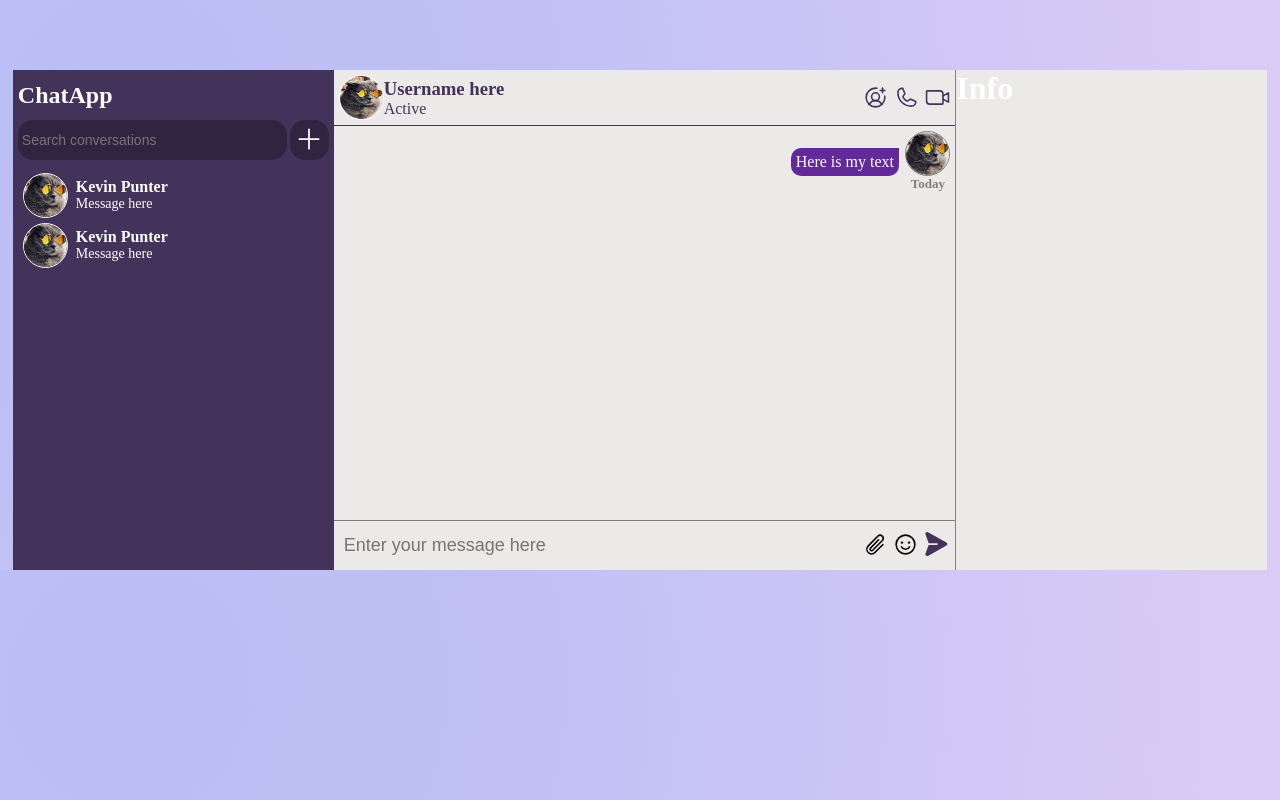
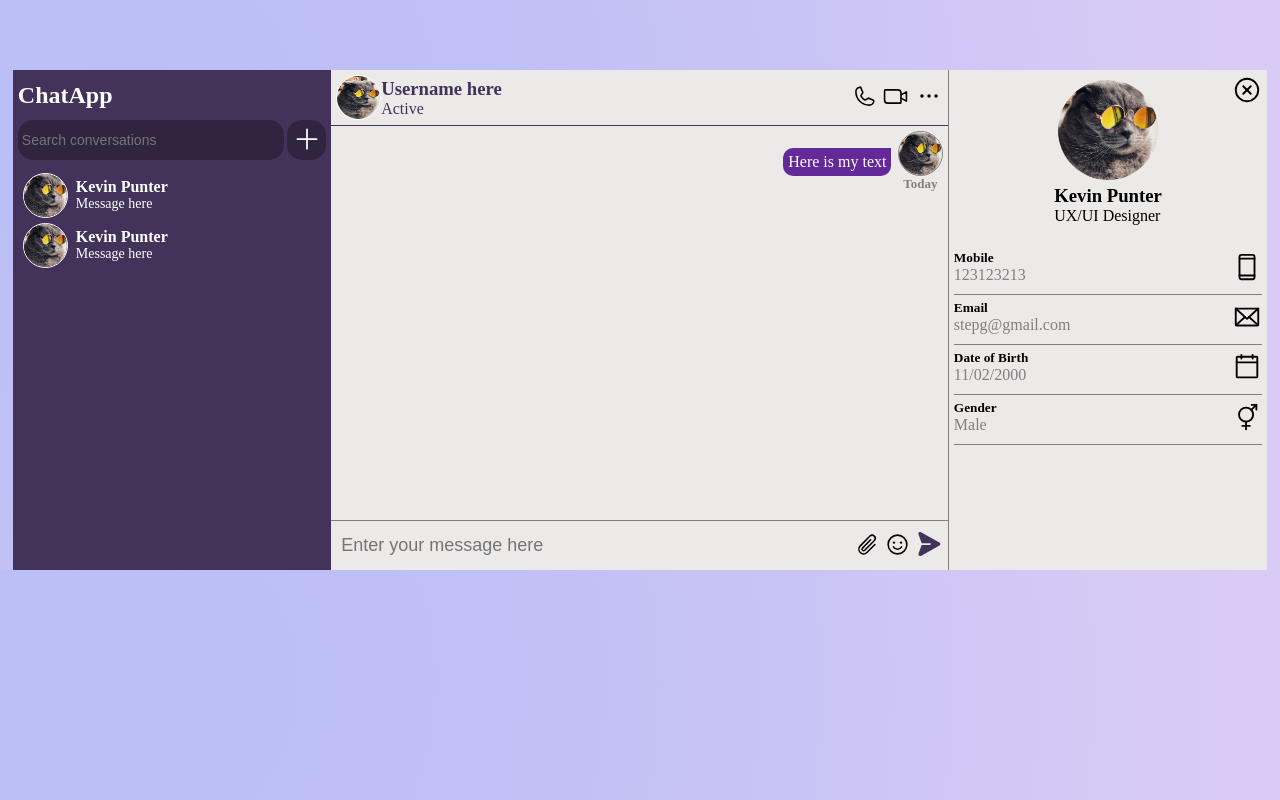
Before and after one commit to Stephh10/React-Chat-App, a React (Vite) app: page / in a window 1280 px wide. Built offline with nearby package versions, Linux system fonts and the light colour scheme.

Commit message:
Added css for info component

```diff
--- a/src/components/Chat/Chat.css
+++ b/src/components/Chat/Chat.css
@@ -23,6 +23,13 @@
 .navActions {
   display: flex;
   gap: 0.4rem;
+}
+
+.navActions button {
+  border: none;
+  background: inherit;
+  border: none;
+  cursor: pointer;
 }
 
 .navImg {
--- a/src/components/Chat/Nav.jsx
+++ b/src/components/Chat/Nav.jsx
@@ -1,7 +1,7 @@
 import React from "react";
 import "./Chat.css";
 import navImg from "../../assets/profileImg.jpg";
-import { UserCirclePlus, Phone, VideoCamera } from "phosphor-react";
+import { Phone, VideoCamera, DotsThree } from "phosphor-react";
 
 export default function Nav() {
   return (
@@ -15,9 +15,15 @@ export default function Nav() {
         </div>
       </div>
       <div className="navActions">
-        <UserCirclePlus size={25} />
-        <Phone size={25} />
-        <VideoCamera size={25} />
+        <button>
+          <Phone size={25} />
+        </button>
+        <button>
+          <VideoCamera size={25} />
+        </button>
+        <button>
+          <DotsThree size={28} weight="bold" />
+        </button>
       </div>
     </div>
   );
--- a/src/components/Info/Info.css
+++ b/src/components/Info/Info.css
@@ -2,4 +2,50 @@
   flex: 1;
   background-color: #ece9e9;
   border-left: 1px solid grey;
+  padding: 10px 5px;
+  color: black;
+  position: relative;
 }
+
+.infoClose {
+  position: absolute;
+  top: 5px;
+  right: 5px;
+  border: none;
+  background-color: inherit;
+  cursor: pointer;
+}
+
+.navInfo {
+  display: flex;
+  flex-direction: column;
+  align-items: center;
+  margin-bottom: 20px;
+}
+
+.navInfo img {
+  width: 100px;
+  height: 100px;
+  object-fit: cover;
+  border-radius: 50%;
+  margin-bottom: 5px;
+}
+
+.userInfoCard {
+  display: flex;
+  justify-content: space-between;
+  align-items: center;
+  padding-bottom: 5px;
+  border-bottom: 1px solid #808080;
+  height: 50px;
+}
+
+.infoCardContent {
+  display: flex;
+  flex-direction: column;
+  justify-content: center;
+}
+
+.infoCardContent p {
+  color: #808080;
+}
--- a/src/components/Info/Info.jsx
+++ b/src/components/Info/Info.jsx
@@ -1,10 +1,38 @@
 import React from "react";
 import "./Info.css";
+import NavInfo from "./NavInfo";
+import UserInfoCard from "./UserInfoCard";
+import {
+  DeviceMobile,
+  Envelope,
+  CalendarBlank,
+  GenderIntersex,
+} from "phosphor-react";
 
 export default function Info() {
   return (
     <div className="info">
-      <h1>Info</h1>
+      <NavInfo />
+      <UserInfoCard
+        name="Mobile"
+        content={123123213}
+        icon={<DeviceMobile size={30} />}
+      />
+      <UserInfoCard
+        name="Email"
+        content={"stepg@gmail.com"}
+        icon={<Envelope size={30} />}
+      />
+      <UserInfoCard
+        name="Date of Birth"
+        content={"11/02/2000"}
+        icon={<CalendarBlank size={30} />}
+      />
+      <UserInfoCard
+        name="Gender"
+        content={"Male"}
+        icon={<GenderIntersex size={30} />}
+      />
     </div>
   );
 }
--- a/src/components/Info/NavInfo.jsx
+++ b/src/components/Info/NavInfo.jsx
@@ -0,0 +1,18 @@
+import React from "react";
+import infoImg from "../../assets/profileImg.jpg";
+import { XCircle } from "phosphor-react";
+
+export default function NavInfo() {
+  return (
+    <div className="navInfo">
+      <button className="infoClose">
+        <XCircle size={30} />
+      </button>
+      <img src={infoImg} alt="infoImg" />
+      <div className="navDetails">
+        <h3>Kevin Punter</h3>
+        <p>UX/UI Designer</p>
+      </div>
+    </div>
+  );
+}
--- /dev/null
+++ b/src/components/Info/UserInfoCard.jsx
@@ -0,0 +1,14 @@
+import React from "react";
+// import { DeviceMobile } from "phosphor-react";
+
+export default function UserInfoCard({ name, content, icon }) {
+  return (
+    <div className="userInfoCard">
+      <div className="infoCardContent">
+        <h5>{name}</h5>
+        <p>{content}</p>
+      </div>
+      {icon}
+    </div>
+  );
+}
```
Also changed, not shown: src/components/Info/UserInfo.jsx (deleted), 1 other file (tests, documents, lock files or other folders).
